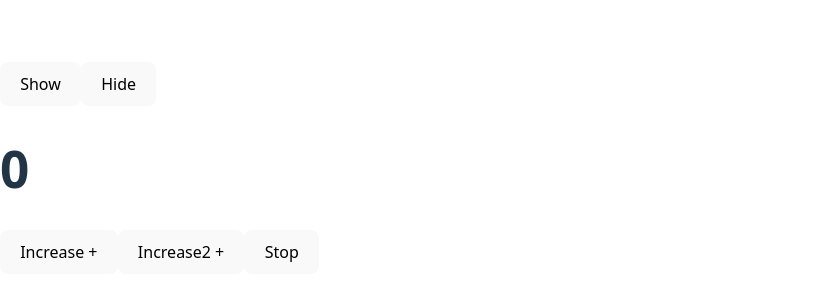
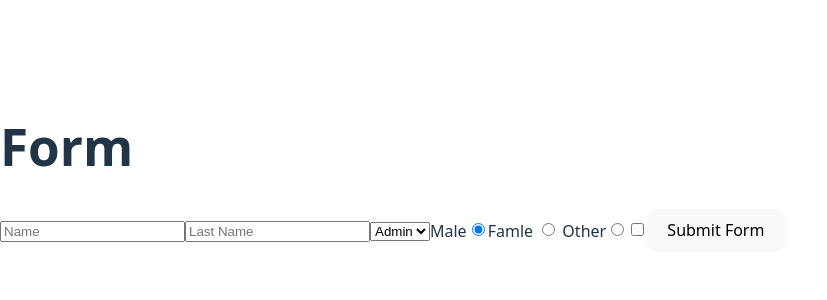
Before and after one commit to jamalshamsi1988/react1, a React (Vite) app in the folder react2/: page / in a window 1280 px wide. Shown: the part 232-532 px from the top of the page, without its empty margins (0-827 px from the left). Built offline with nearby package versions, Linux system fonts and the light colour scheme.

Commit message:
create form & handle the event of the form

```diff
--- a/react2/src/App.jsx
+++ b/react2/src/App.jsx
@@ -1,4 +1,6 @@
 import Counter from "./Counter"
+import Form from "./Form"
+import Form2 from "./Form2"
 import Header from "./Header"
 // import Test from "./Test"
 
@@ -8,8 +10,9 @@ function App() {
     <>
  {/* <Test/> */}
 {/* <Header/> */}
-<Counter/>
-
+{/* <Counter/> */}
+{/* <Form/> */}
+ <Form2/>
 
     </>
   )
--- /dev/null
+++ b/react2/src/Form.jsx
@@ -0,0 +1,59 @@
+import React, { useState } from 'react'
+
+const Form = () => {
+
+const[name,setName]=useState("");
+const [lastName,setLastName]=useState("")
+const[gender,setGender]=useState("male")
+const[role,setRole]=useState("user")
+const[rules,setRules]=useState(false)
+
+    const nameHandler=(e)=>{
+        // console.log(e.target.value)
+        setName(e.target.value)
+    }
+    const lastNameHandler=e=>{
+        setLastName(e.target.value)
+    }
+    const genderHandler=e=>{
+        // console.log(e.target.value)
+        setGender(e.target.value)
+    }
+    const roleHandler=(e)=>{
+        // console.log(e.target.value)
+        setRole(e.target.value)
+    }
+    const ruleHandler=()=>{
+        setRules(rules=>!rules)
+    }
+    const submitHandler=()=>{
+        console.log({name,lastName,gender,role,rules})
+    }
+  return (
+    <div>
+
+        <input type="text" placeholder='Name' value={name} onChange={nameHandler} />
+        <input type="text" placeholder='Last Name' value={lastName} onChange={lastNameHandler} />
+
+        <label htmlFor="male">Male</label>
+        <input type="radio" name="gender" id='male' value="male" onChange={genderHandler} checked={"male"===gender}/>
+        <label htmlFor="female">Female</label>
+        <input type="radio" name="gender" id='female' value="female" onChange={genderHandler} checked={"female"===gender}/>
+        <label htmlFor="other">Other</label>
+        <input type="radio" name="gender" id='other' value="other" onChange={genderHandler} checked={"other"===gender} />
+
+        <select name={role} onChange={roleHandler}>
+            <option value="user">User</option>
+            <option value="client">Client</option>
+            <option value="writer">Writer</option>
+
+        </select>
+
+    <input type="checkbox" checked={rules} onChange={ruleHandler} />
+        <button onClick={submitHandler} > Send</button>
+
+    </div>
+  )
+}
+
+export default Form
--- /dev/null
+++ b/react2/src/Form2.jsx
@@ -0,0 +1,59 @@
+import { useState } from 'react'
+
+const Form2 = () => {
+const[name,setName]=useState("")
+const[lastName,setLastName]=useState("")
+const[role,setRole]=useState("admin")
+const [gender,setGender]=useState("male")
+const[rules,setRules]=useState(false)
+
+    const nameHandler=(e)=>{
+        // console.log(e)
+        setName(e.target.value)
+    }
+    const lastNameHandler=(e)=>{
+        setLastName(e.target.value)
+    }
+const selectHandler=(e)=>{
+        // console.log(e.target.value)
+        setRole(e.target.value)
+
+}
+const genderHandler=(e)=>{
+    setGender(e.target.value)
+}
+
+const rulesHandler=()=>{
+setRules(rules=>!rules)
+}
+    const submitHandler=()=>{
+        console.log({name,lastName,role,gender,rules})
+    }
+
+
+  return (
+    <div>
+      <h1>Form </h1>
+      <input type='text' placeholder='Name' value={name} onChange={nameHandler} />
+      <input type='text' placeholder='Last Name' value={lastName} onChange={lastNameHandler} />
+
+    <select value={role} onChange={selectHandler}>
+        <option value="user">User</option>
+        <option value="admin">Admin</option>
+        <option value="client">Client</option>
+
+    </select>
+    <lable htmlFor="male">Male</lable>
+    <input type="radio" name="gender" id="male" value="male" onChange={genderHandler} checked={gender==="male"} />
+    <lable htmlFor="female">Famle </lable>
+    <input type="radio" name="gender" id="female" value="female" onChange={genderHandler} checked={gender==="female"}/>
+    <lable htmlFor="other"> Other</lable>
+    <input type="radio" name="gender" id="other" value="other" onChange={genderHandler} checked={gender==="other"}/>
+
+    <input type='checkbox' checked={rules} onChange={rulesHandler} />
+      <button onClick={submitHandler}>Submit Form</button>
+    </div>
+  )
+}
+
+export default Form2
```
